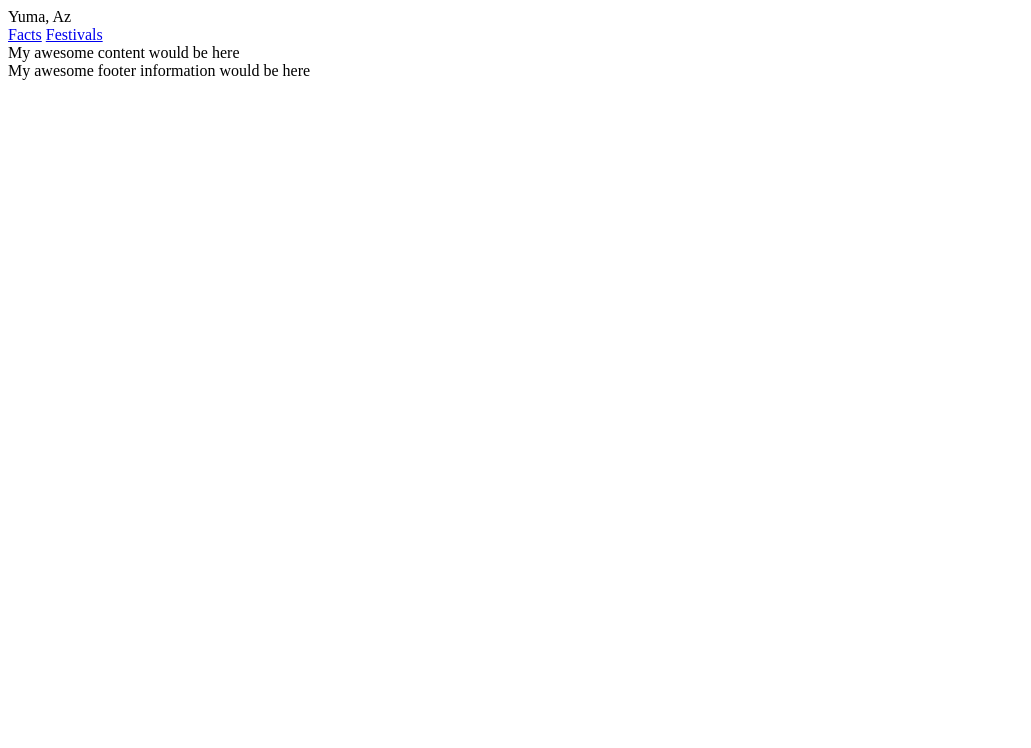
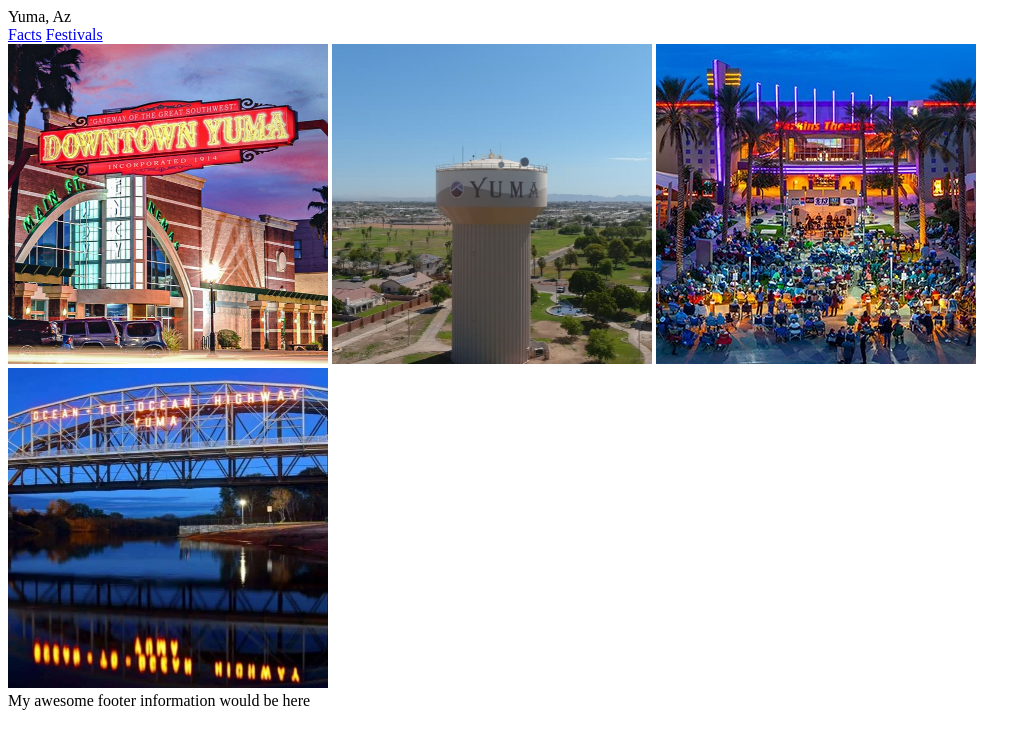
Before and after one commit to GuadalupeArgumedoSaucedo/simple-travel-site, a plain HTML site: page cityimages.html in a window 1280 px wide. Shown: the whole page, without its empty margins (0-1031 px from the left). Drawn offline with Linux system fonts and the light colour scheme.

Commit message:
flushed out cityimages page

```diff
--- a/cityimages.html
+++ b/cityimages.html
@@ -14,7 +14,10 @@
         <a href="contact.html">Festivals</a>
     </nav>
     <main>
-        My awesome content would be here
+        <img src="images/i1.jpg" width="320" height="320">
+        <img src="images/i2.jpeg" width="320" height="320">
+        <img src="images/i3.jpg" width="320" height="320">
+        <img src="images/i4.jpg" width="320" height="320">
     </main>
     <footer>
         My awesome footer information would be here
```
Also changed, not shown: images/i1.jpg (added), images/i2.jpeg (added), images/i3.jpg (added), images/i4.jpg (added).
